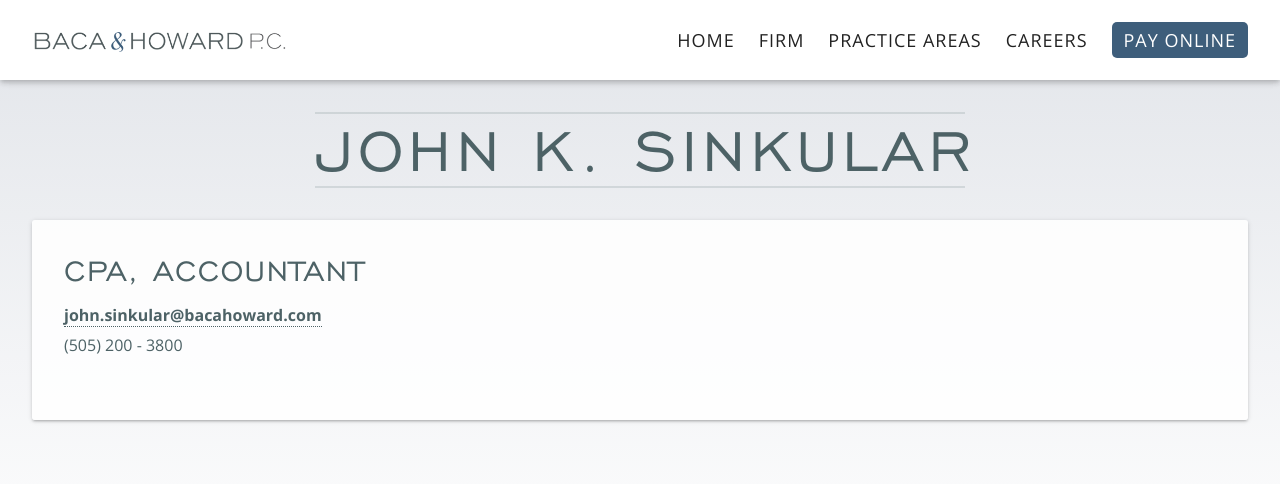
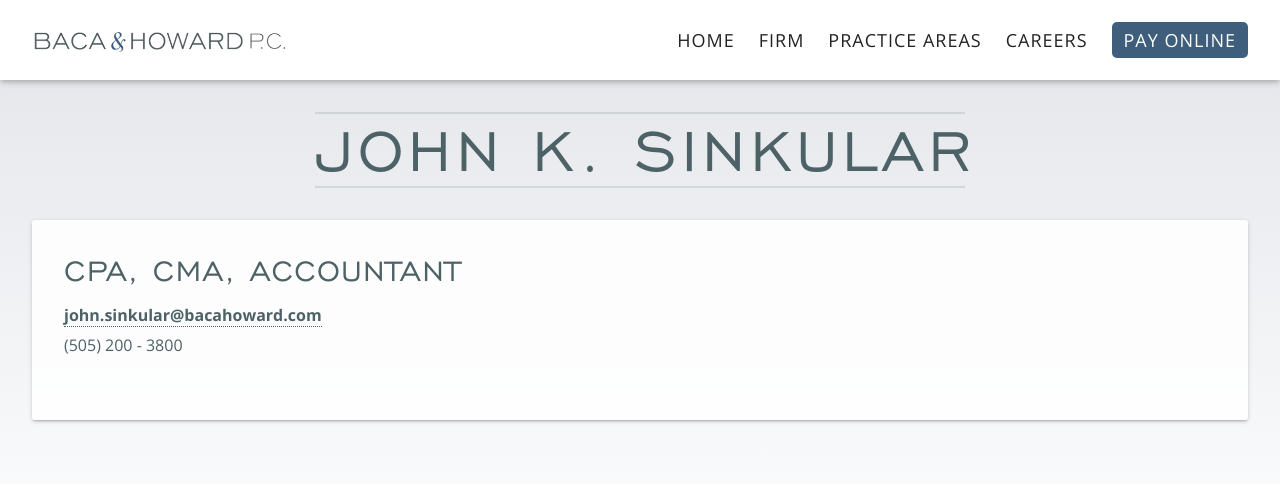
Before and after one commit to iteam-software/bacahoward, a Gatsby site: page /john-sinkular/ in a window 1280 px wide. Shown: the top 494 px of the page. Built offline with nearby package versions, Linux system fonts and the light colour scheme; Gatsby itself is replaced by a stand-in of ours.

Commit message:
Update Staff Member “john-sinkular”

```diff
--- a/content/staff/john-sinkular.md
+++ b/content/staff/john-sinkular.md
@@ -3,7 +3,7 @@ firstName: John
 middleName: K.
 lastName: Sinkular
 group: Accountants
-title: CPA, Accountant
+title: CPA, CMA, Accountant
 email: john.sinkular@bacahoward.com
 phone: 505-200-3800
 ---
```
